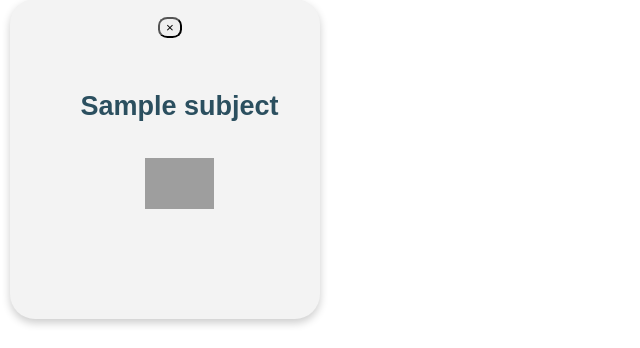
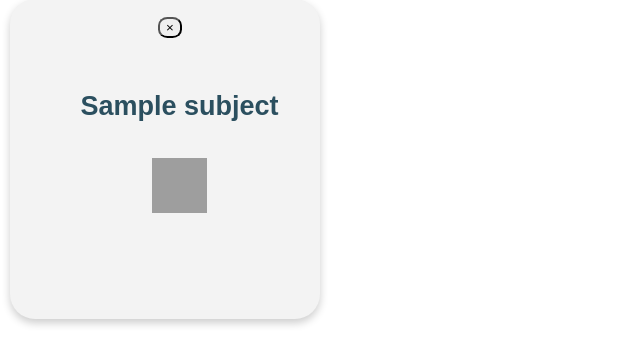
Before and after one commit to coutooo/ECTHub, a Django app: template pages/templates/home.html in a window 1280 px wide. Shown: the part 257-605 px from the top of the page, without its empty margins (0-640 px from the left). Run offline with Django 3.2, Linux system fonts and the light colour scheme; the template is opened without the code that fills it: most values are stand-ins (such as "Sample title", 1, 10 or a date in 2020); grey boxes are pictures that could not be loaded.

Commit message:
add some icons and resize icons

```diff
--- a/pages/static/css/style.css
+++ b/pages/static/css/style.css
@@ -171,6 +171,6 @@ button:active{
 
 .close {border-radius: 40%;}
 
-.post img {
+/* .post img {
   background: transparent;
-}
+} */
--- a/pages/templates/home.html
+++ b/pages/templates/home.html
@@ -20,7 +20,7 @@
               <div class="container">
                 <a href="/resources?sub={{ id }}" style="text-decoration : none; color : #2b4f5f;">
                 <h4 class="card-title"><b>{{ name }}</b></h4>
-                <img class="post" src="{{STATIC_URL}}media/{{id}}.png" / width="30%">
+                <img class="post" src="{{STATIC_URL}}media/{{id}}.png" / width="55" height="55" style="vertical-align:middle;">
               </div>
             </div>
           </a>
```
Also changed, not shown: media/ar.png (added), media/bd.png (added), media/ihc.png (added), media/pei.png (added).
